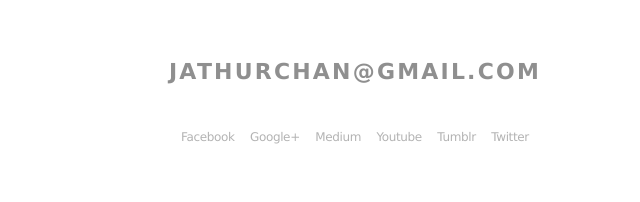
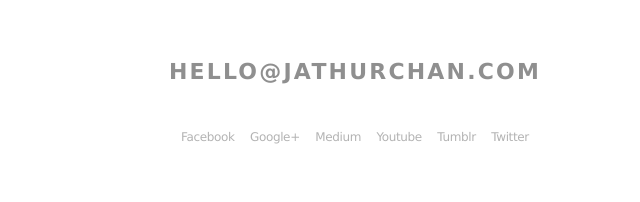
Before and after one commit to jathurchan/jathurchan.github.com, a plain HTML site: page index.html in a window 1280 px wide. Shown: the part 1903-2105 px from the top of the page, 285-925 px from the left. Drawn offline with nearby package versions, Linux system fonts and the light colour scheme; a script that the page names is missing.

Commit message:
v.0.6.2
email change

```diff
--- a/index.html
+++ b/index.html
@@ -230,7 +230,7 @@
         <section class="contactMe">
             <div class="layout contactMeContent">
                 <h3 class="contactMeTitle">Contact Me</h3>
-                <h4 class="cMail"><span>jathurchan</span>@gmail.com</h4>
+                <h4 class="cMail"><span>hello</span>@jathurchan.com</h4>
                 <div class="buttonsSet">
                     <a class="socialButton" title="Find me on Facebook" href="https://www.facebook.com/jathurchan">Facebook</a>
                     <a class="socialButton" title="Find me on Google+" href="https://plus.google.com/+JathurchanSelvakumar">Google+</a>
```
